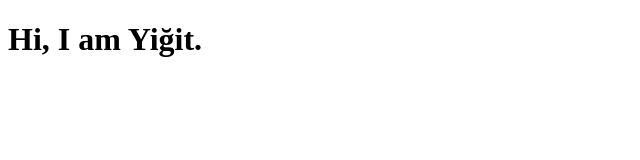
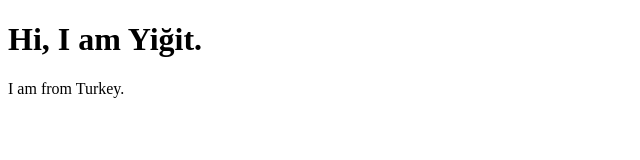
Before and after one commit to yigith/yigith.github.io, a plain HTML site: page index.html in a window 1280 px wide. Shown: the whole page, without its empty margins (0-640 px from the left). Drawn offline with Linux system fonts and the light colour scheme.

Commit message:
description added

```diff
--- a/index.html
+++ b/index.html
@@ -7,5 +7,6 @@
 </head>
 <body>
     <h1>Hi, I am Yiğit.</h1>
+    <p>I am from Turkey.</p>
 </body>
 </html>
```
